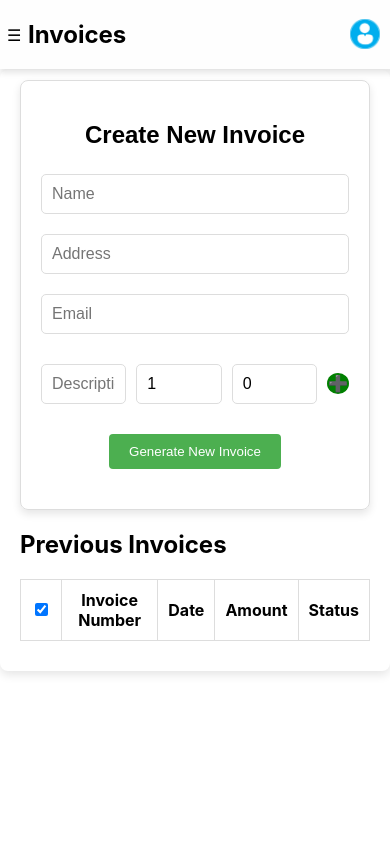
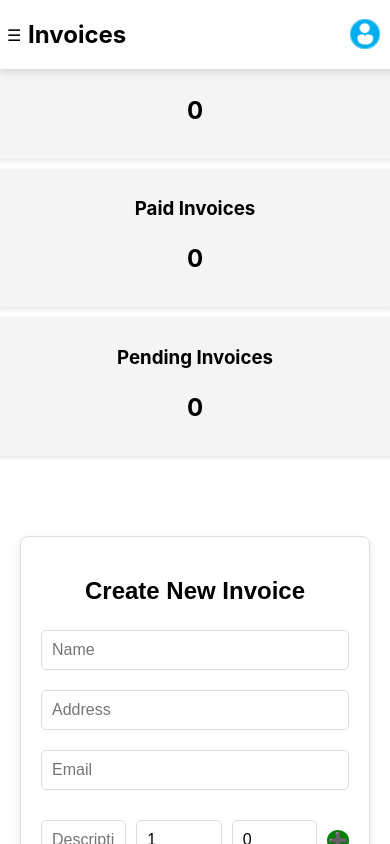
Before and after one commit to Ombito/Admin-dashboard, a React (Create React App) app: page /invoices in a window 390 px wide. Shown: the top 844 px of the page. Built offline with nearby package versions, Linux system fonts and the light colour scheme; what @react-pdf/renderer would draw is missing.

Commit message:
Fix: invoices

```diff
--- a/src/components/Invoices/invoices.css
+++ b/src/components/Invoices/invoices.css
@@ -2,6 +2,33 @@
     margin: 20px auto;
     border-radius: 8px;
     box-shadow: 0 4px 10px rgba(0, 0, 0, 0.1);
+}
+.analytics-section {
+    display: flex;
+    justify-content: space-between;
+    margin-bottom: 20px;
+}
+
+.analytics-card {
+    background-color: #f4f4f4;
+    border-radius: 8px;
+    padding: 15px;
+    box-shadow: 0 2px 5px rgba(0,0,0,0.1);
+    flex-grow: 1; /* Allow cards to grow equally */
+    margin-right: 10px; /* Space between cards */
+}
+
+.analytics-card:last-child {
+    margin-right: 0; /* Remove right margin for last card */
+}
+
+.analytics-card h3 {
+    margin-bottom: 10px; /* Space below heading */
+}
+
+.analytics-card p {
+    font-size: 24px; /* Larger font for values */
+    font-weight: bold; /* Bold values */
 }
 .invoice-hero {
     margin-top: 70px;
@@ -181,6 +208,18 @@ a:-webkit-any-link {
   }
 
   @media (max-width: 600px) {
+    .analytics-section {
+        flex-direction: column; /* Stack cards vertically on small screens */
+        align-items:center; /* Center align cards */
+        gap :10px; /* Add space between stacked cards */
+     }
+
+     .analytics-card {
+        width :100%; /* Full width on small screens */
+        margin-right :0; /* Reset right margin */
+        text-align:center; /* Center align text in cards */
+        padding :10px; /* Reduce padding for smaller screens */
+     }
     .invoice-item {
       flex-direction: row;
       gap: 10px;
--- a/src/components/Invoices/invoices.jsx
+++ b/src/components/Invoices/invoices.jsx
@@ -136,7 +136,7 @@ const handleSelectAllChange = (e) => {
           </View>
           {invoice.items.map((item, index) => (
             <View key={index} style={styles.tableRow}>
-              <Text >{item.description}</Text>
+              <Text style={styles.description}>{item.description}</Text>
               <Text>{item.quantity}</Text>
               <Text>${item.price.toFixed(2)}</Text>
               <Text>${(item.quantity * item.price).toFixed(2)}</Text>
@@ -175,6 +175,20 @@ const handleSelectAllChange = (e) => {
                 <div className="admin-profile">
                 <img src={user} alt="avatar" />
                 </div>
+            </div>
+        </div>
+        <div className="analytics-section">
+            <div className="analytics-card">
+                <h3>Total Invoices</h3>
+                <p>{invoices.length}</p>
+            </div>
+            <div className="analytics-card">
+                <h3>Paid Invoices</h3>
+                <p>{invoices.filter(invoice => invoice.status === 'Paid').length}</p>
+            </div>
+            <div className="analytics-card">
+                <h3>Pending Invoices</h3>
+                <p>{invoices.filter(invoice => invoice.status === 'Pending').length}</p>
             </div>
         </div>
         <div className="invoice-hero">
@@ -342,6 +356,7 @@ const styles = StyleSheet.create({
       fontFamily: 'Helvetica',
       fontSize: 12,
       color: 'black',
+      paddingVertical: 8,
     },
     Text: {
         padding: 20,
@@ -372,6 +387,12 @@ const styles = StyleSheet.create({
       fontSize: 14,
       fontWeight: 'bolder',
       marginBottom: 5,
+    },
+    description:{
+        width:'fit-content',
+        whiteSpace:'nowrap',
+        overflow:'hidden',
+        textOverflow:'ellipsis',
     },
     table: {
       width: '100%',
```
